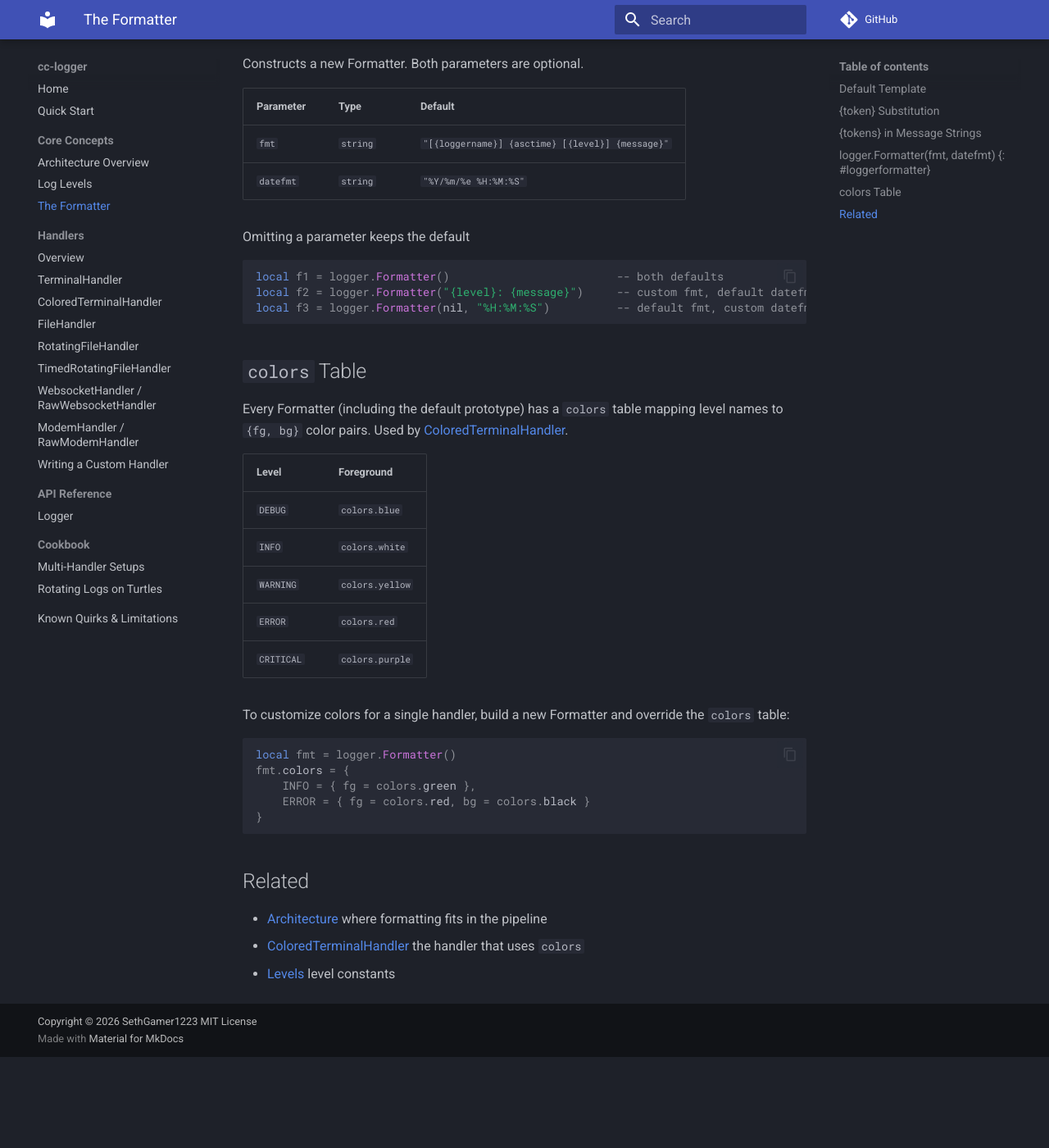
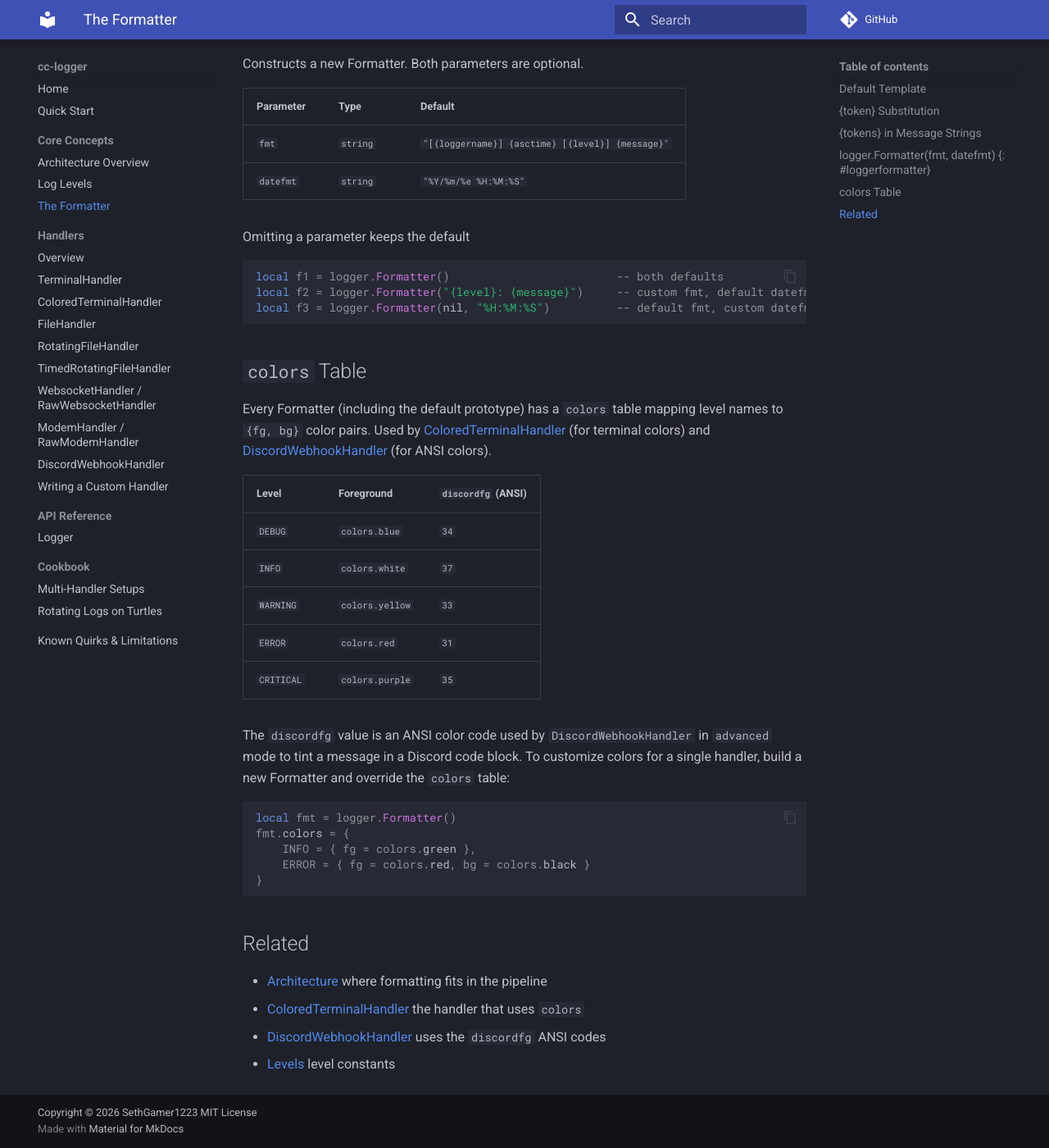
Before and after one commit to SethGamer1223/cc-logger, an MkDocs documentation site: the page built from docs/concepts/formatter.md, in a window 1280 px wide and 1400 px high, scrolled down 2186 px. Shown: the whole window at 82% size. Built offline with MkDocs 1.6.1 and Material for MkDocs 9.7.7, drawn with Linux system fonts in a browser that asks for light colours; comment, search, counter and statistics services are not loaded; before the commit the page ends 3475 px from its top, so only the background shows below that.

Commit message:
discord webhook handler
can now send messages to discord! multiple formatting options and ANSI color support.
updated docs for this change

````diff
--- a/docs/concepts/formatter.md
+++ b/docs/concepts/formatter.md
@@ -114,18 +114,21 @@ local f3 = logger.Formatter(nil, "%H:%M:%S")          -- default fmt, custom dat
 ## `colors` Table
 
 Every Formatter (including the default prototype) has a `colors` table mapping
-level names to `{fg, bg}` color pairs. Used by [ColoredTerminalHandler](../handlers/colored-terminal.md).
+level names to `{fg, bg}` color pairs. Used by
+[ColoredTerminalHandler](../handlers/colored-terminal.md) (for terminal colors) and
+[DiscordWebhookHandler](../handlers/discord-webhook.md) (for ANSI colors).
 
-| Level      | Foreground          |
-|------------|---------------------|
-| `DEBUG`    | `colors.blue`       |
-| `INFO`     | `colors.white`      |
-| `WARNING`  | `colors.yellow`     |
-| `ERROR`    | `colors.red`        |
-| `CRITICAL` | `colors.purple`     |
+| Level      | Foreground          | `discordfg` (ANSI) |
+|------------|---------------------|--------------------|
+| `DEBUG`    | `colors.blue`       | `34`               |
+| `INFO`     | `colors.white`      | `37`               |
+| `WARNING`  | `colors.yellow`     | `33`               |
+| `ERROR`    | `colors.red`        | `31`               |
+| `CRITICAL` | `colors.purple`     | `35`               |
 
-To customize colors for a single handler, build a new Formatter and override the
-`colors` table:
+The `discordfg` value is an ANSI color code used by `DiscordWebhookHandler` in
+`advanced` mode to tint a message in a Discord code block. To customize colors for a
+single handler, build a new Formatter and override the `colors` table:
 
 ```lua
 local fmt = logger.Formatter()
@@ -139,4 +142,5 @@ fmt.colors = {
 
 - [Architecture](architecture.md)  where formatting fits in the pipeline
 - [ColoredTerminalHandler](../handlers/colored-terminal.md)  the handler that uses `colors`
+- [DiscordWebhookHandler](../handlers/discord-webhook.md)  uses the `discordfg` ANSI codes
 - [Levels](levels.md)  level constants
--- a/mkdocs.yml
+++ b/mkdocs.yml
@@ -39,6 +39,7 @@ nav:
       - TimedRotatingFileHandler: handlers/timed-rotating-file.md
       - WebsocketHandler / RawWebsocketHandler: handlers/websocket.md
       - ModemHandler / RawModemHandler: handlers/modem.md
+      - DiscordWebhookHandler: handlers/discord-webhook.md
       - Writing a Custom Handler: handlers/custom.md
   - API Reference:
       - Logger: api/logger.md
````
Also changed, not shown: docs/handlers/discord-webhook.md (added, +84 -0 lines), docs/handlers/index.md (+1 -0 lines), docs/known-quirks.md (+25 -0 lines), 1 other file.
